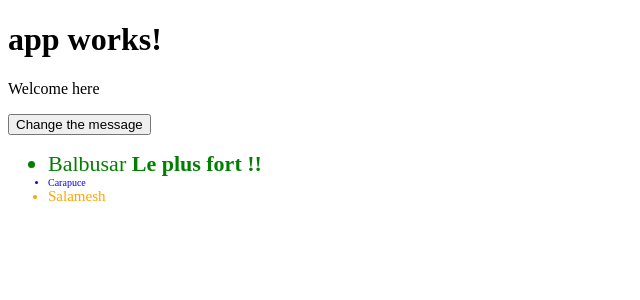
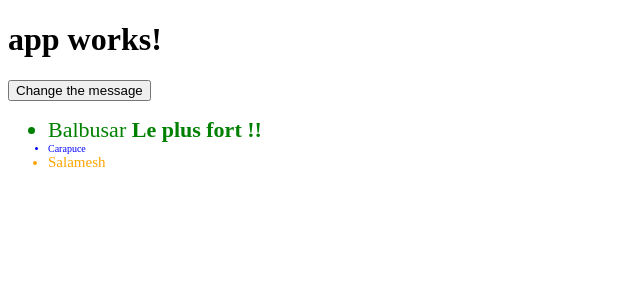
Before and after one commit to makinacorpus/angular-training, an Angular app: page / in a window 1280 px wide. Shown: the top 300 px of the page, without its empty margins (0-640 px from the left). Built offline with nearby package versions, Linux system fonts and the light colour scheme.

Commit message:
Initialize routing

```diff
--- a/src/app/app.component.html
+++ b/src/app/app.component.html
@@ -1,4 +1,4 @@
 <h1>
   {{title}}
 </h1>
-<app-home [message]="welcomeMessage"></app-home>
+<router-outlet></router-outlet>
```
Also changed, not shown: src/app/app.module.ts (+7 -1 lines).
